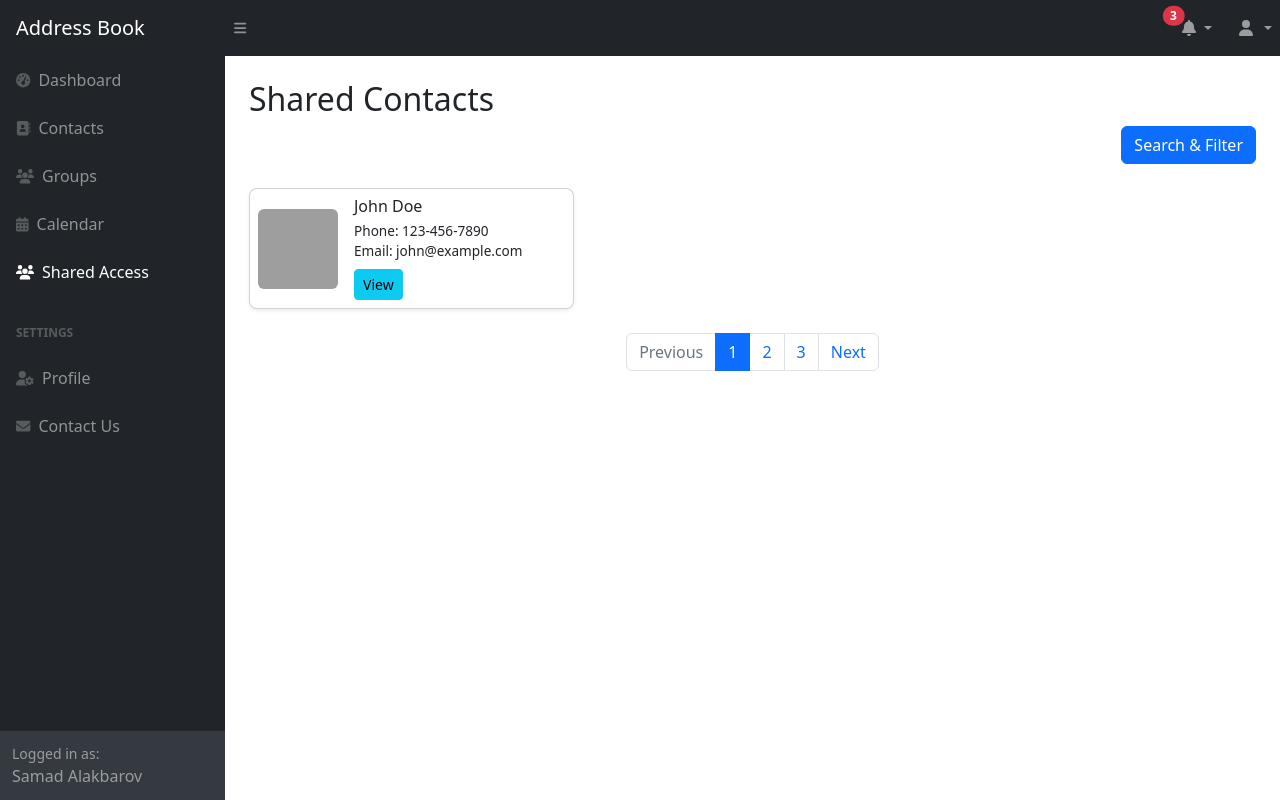
After one commit to Samad126/AdressBookAppWeb, an ASP.NET Core app: template Views/SharedAccess/Contacts.cshtml in a window 1280 px wide. The commit adds this page. Run offline with ASP.NET Core 8, Linux system fonts and the light colour scheme; the template is opened without the code that fills it, so the values that code supplies are empty; some libraries are stand-ins or nearby versions; grey boxes are pictures that could not be loaded.

Commit message:
Add Contacts view to Shared Access and improve search functionality
- Introduced a new `Contacts` action method in `SharedAccessController.cs`.
- Updated labels in `Index.cshtml` for clarity.
- Created `Contacts.cshtml` to display shared contacts with a search form and pagination.

```diff
--- a/Controllers/SharedAccessController.cs
+++ b/Controllers/SharedAccessController.cs
@@ -9,6 +9,11 @@ namespace AdressBookAppWeb.Controllers
             return View();
         }
 
+        public IActionResult Contacts()
+        {
+            return View();
+        }
+
         public IActionResult ContactDetails()
         {
             return View();
--- /dev/null
+++ b/Views/SharedAccess/Contacts.cshtml
@@ -0,0 +1,106 @@
+@{
+    ViewData["Title"] = "Shared Contacts";
+}
+
+<div class="container-fluid px-4">
+    <h2 class="mt-4">Shared Contacts</h2>
+
+    <!-- Search Button -->
+    <div class="d-flex justify-content-end mb-4">
+        <button class="btn btn-primary" data-bs-toggle="offcanvas" data-bs-target="#searchOffcanvas" aria-controls="searchOffcanvas">
+            Search & Filter
+        </button>
+    </div>
+
+    <!-- Contact Cards -->
+    <div class="row g-3">
+        <!-- Example Contact Card -->
+        <div class="col-sm-6 col-md-4">
+            <div class="card shadow-sm d-flex flex-row align-items-center p-2" style="border-radius: 8px;">
+                <img src="https://picsum.photos/id/237/80/80" class="rounded" style="height: 80px; width: 80px; object-fit: cover;" alt="Contact Image">
+                <div class="ms-3 w-100">
+                    <div class="d-flex justify-content-between align-items-center mb-1">
+                        <h6 class="mb-0">John Doe</h6>
+                    </div>
+                    <p class="mb-0" style="font-size: 0.85rem;">Phone: 123-456-7890</p>
+                    <p class="mb-1" style="font-size: 0.85rem;">Email: john@example.com</p>
+
+                    <div class="d-flex gap-1 mt-2 flex-wrap">
+                        <a asp-controller="SharedAccess" asp-action="ContactDetail" class="btn btn-info btn-sm">View</a>
+                    </div>
+                </div>
+            </div>
+        </div>
+
+        <!-- Repeat more cards dynamically here -->
+    </div>
+
+    <!-- Pagination -->
+    <div class="d-flex justify-content-center mt-4">
+        <nav aria-label="Shared Contacts Pagination">
+            <ul class="pagination">
+                <li class="page-item disabled">
+                    <a class="page-link" href="#" tabindex="-1" aria-disabled="true">Previous</a>
+                </li>
+                <li class="page-item active"><a class="page-link" href="#">1</a></li>
+                <li class="page-item"><a class="page-link" href="#">2</a></li>
+                <li class="page-item"><a class="page-link" href="#">3</a></li>
+                <li class="page-item">
+                    <a class="page-link" href="#">Next</a>
+                </li>
+            </ul>
+        </nav>
+    </div>
+</div>
+
+<!-- Shared Contacts Search Offcanvas -->
+<div class="offcanvas offcanvas-end" tabindex="-1" id="searchOffcanvas" aria-labelledby="searchOffcanvasLabel">
+    <div class="offcanvas-header">
+        <h5 class="offcanvas-title" id="searchOffcanvasLabel">Search Shared Contacts</h5>
+        <button type="button" class="btn-close" data-bs-dismiss="offcanvas" aria-label="Close"></button>
+    </div>
+    <div class="offcanvas-body">
+        <form id="sharedSearchForm" method="post">
+            <div class="mb-3">
+                <label for="fullnameQuery" class="form-label">Fullname</label>
+                <input type="text" class="form-control mb-2" id="fullnameQuery" name="fullnameQuery" placeholder="Enter fullname...">
+            </div>
+
+            <div class="mb-3">
+                <label for="emailQuery" class="form-label">Email</label>
+                <input type="email" class="form-control mb-2" id="emailQuery" name="emailQuery" placeholder="Enter email...">
+            </div>
+
+            <div class="mb-3">
+                <label for="phoneQuery" class="form-label">Phone Number</label>
+                <input type="tel" class="form-control mb-2" id="phoneQuery" name="phoneQuery" placeholder="Enter phone number...">
+            </div>
+
+            <div class="mb-3">
+                <label for="groupFilter" class="form-label">Group</label>
+                <select class="form-select" id="groupFilter" name="group">
+                    <option value="">All Groups</option>
+                    <option value="Family">Family</option>
+                    <option value="Work">Work</option>
+                    <option value="Friends">Friends</option>
+                    <option value="Clients">Clients</option>
+                </select>
+            </div>
+
+            <!-- Birthday Range -->
+            <div class="mb-3">
+                <label class="form-label">Birthday Range</label>
+                <div class="d-flex gap-2">
+                    <input type="date" class="form-control" id="birthdayFrom" name="birthdayFrom">
+                    <input type="date" class="form-control" id="birthdayTo" name="birthdayTo">
+                </div>
+            </div>
+
+            <!-- Search Buttons -->
+            <div class="d-grid gap-2">
+                <button type="submit" class="btn btn-primary">Search</button>
+                <button type="reset" class="btn btn-secondary">Reset</button>
+            </div>
+        </form>
+    </div>
+</div>
```
Also changed, not shown: Views/Contacts/Index.cshtml (+4 -4 lines).
